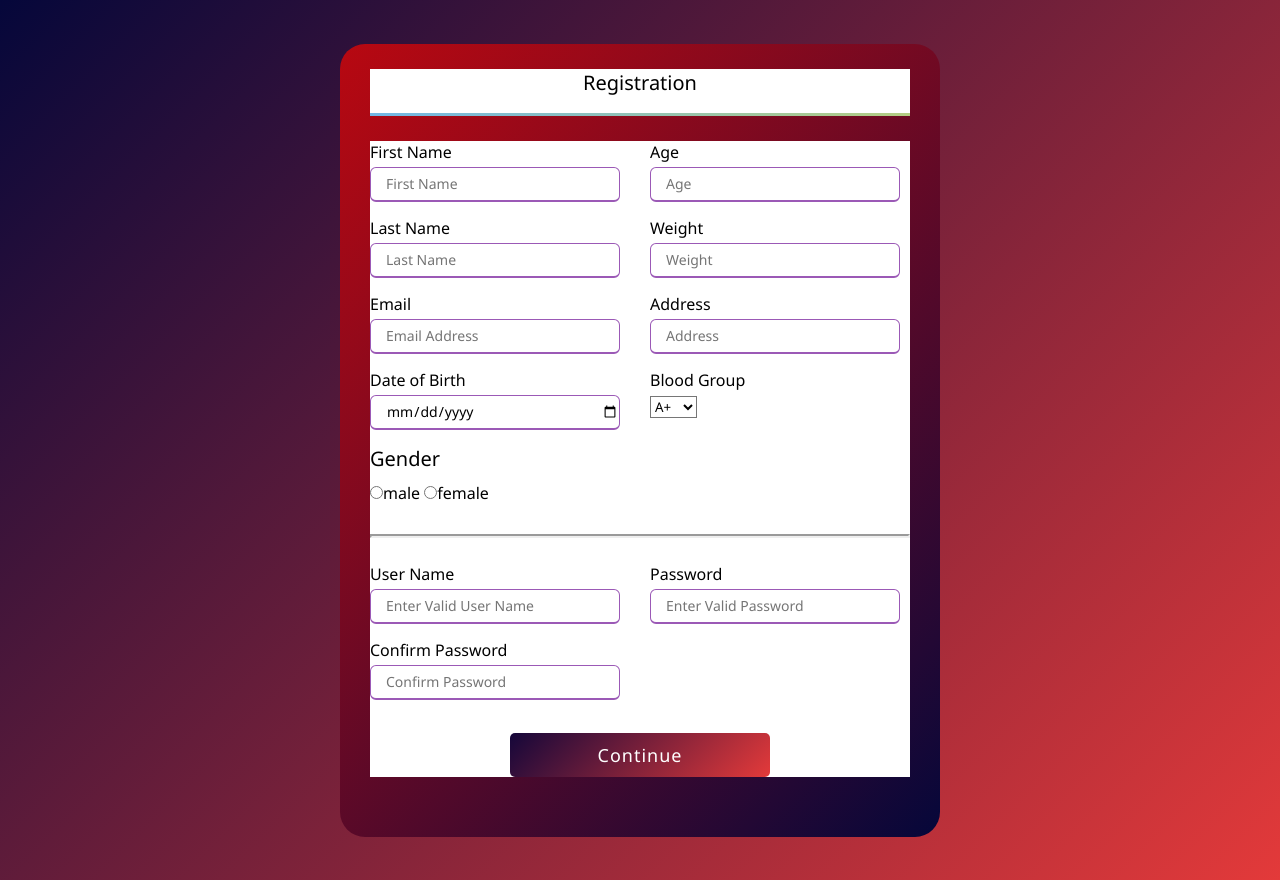
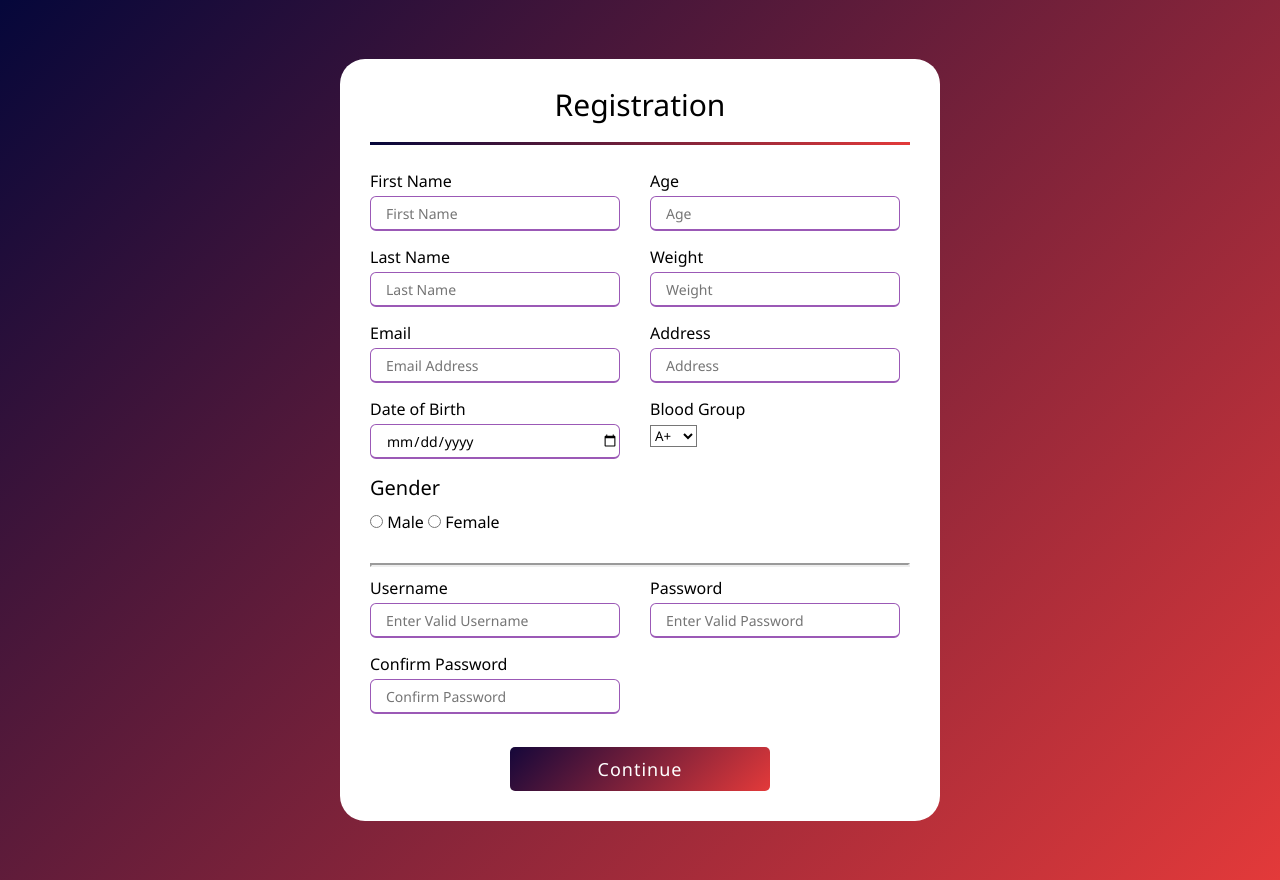
Before and after one commit to Savidya9800/Blood-Donation-System, a PHP site: page /register.html in a window 1280 px wide. Run offline with PHP 8.4, Linux system fonts and the light colour scheme.

Commit message:
Registation page complete

```diff
--- a/src/register.html
+++ b/src/register.html
@@ -65,7 +65,7 @@
                     </div>
                     <div class="card-box">
                         <spam class="details">Blood Group</spam>
-                        <select>
+                        <select class="option_c">
                             <option>A+</option>
                             <option>A-</option>
                             <option>B+</option>
@@ -80,16 +80,16 @@
                 <div class="circle-form">
                     <spm class="circle-title">Gender</spm>
                     <div class="category">
-                        <input type="radio" name="Gender">male
-                        <input type="radio" name="Gender">female
+                        <label><input class="radio_c" type="radio" name="Gender"> Male</label>
+                        <label><input type="radio" name="Gender"> Female</label>
                     </div>
                 </div>
                 <hr>
                 <!--user name pw section-->
                 <div class="card-details">
                 <div class="card-box">
-                    <spam class="details">User Name</spam>
-                    <input type="text" placeholder="Enter Valid User Name">
+                    <spam class="details">Username</spam>
+                    <input type="text" placeholder="Enter Valid Username">
                 </div>
                 <div class="card-box">
                     <spam class="details">Password</spam>
--- a/src/styles/register.css
+++ b/src/styles/register.css
@@ -6,7 +6,6 @@
 }
 
 body{
-    color: black;
     display: flex;
     height: 110vh;
     justify-content: center;
@@ -18,19 +17,16 @@ body{
 .container{
     max-width: 600px;
     width: 400%;
-    padding: 25px 30px 50px 30px;
+    padding: 25px 30px 20px 30px;
     border-radius: 25px;
-    background: linear-gradient(135deg, #dc0606ca, #05073a);
 }
 
 .container .heading{
-    font-size: 20px;
-    font-weight: 300px;
+    font-size: 30px;
+    font-weight: 500;
     position: relative;
     text-align: center;
     padding: 0 0 20px 0;
-
-
 }
 
 .container .heading::before{
@@ -40,7 +36,7 @@ body{
     left: 0;
     bottom: 0;
     width: 100%;
-    background: linear-gradient(135deg, #71b7e6, #9b5b);
+    background: linear-gradient(135deg, #05073a, #dc0606ca);
 }
 
 .container form .card-details{
@@ -81,7 +77,8 @@ form .card-details .card-box{
 
 form .circle-form .circle-title{
     font-size: 20px;
-    font-weight: 500;
+    font-weight: 400;
+    display: block;
 }
 
 form .circle-form .category{
@@ -115,6 +112,8 @@ form .button input:hover{
 hr{
     margin-top: 30px;
     border-width: 2px;
+    margin-top: 30px;
+    margin-bottom: -15px;
 }
 @media(max-width:584px){
     .container{
@@ -140,4 +139,12 @@ form .circle-form .category{
     width: 0;
 }
 
+.option_c{ /* haritha*/
+    border-color: #9b59b6;
 }
+
+.category label{ /* haritha*/
+    margin-right: 100px;
+}
+
+}
```
Also changed, not shown: src/styles/header.css (+12 -12 lines), src/img/user profile icon.jpg (added), src/img/user profile.jpg (deleted).
